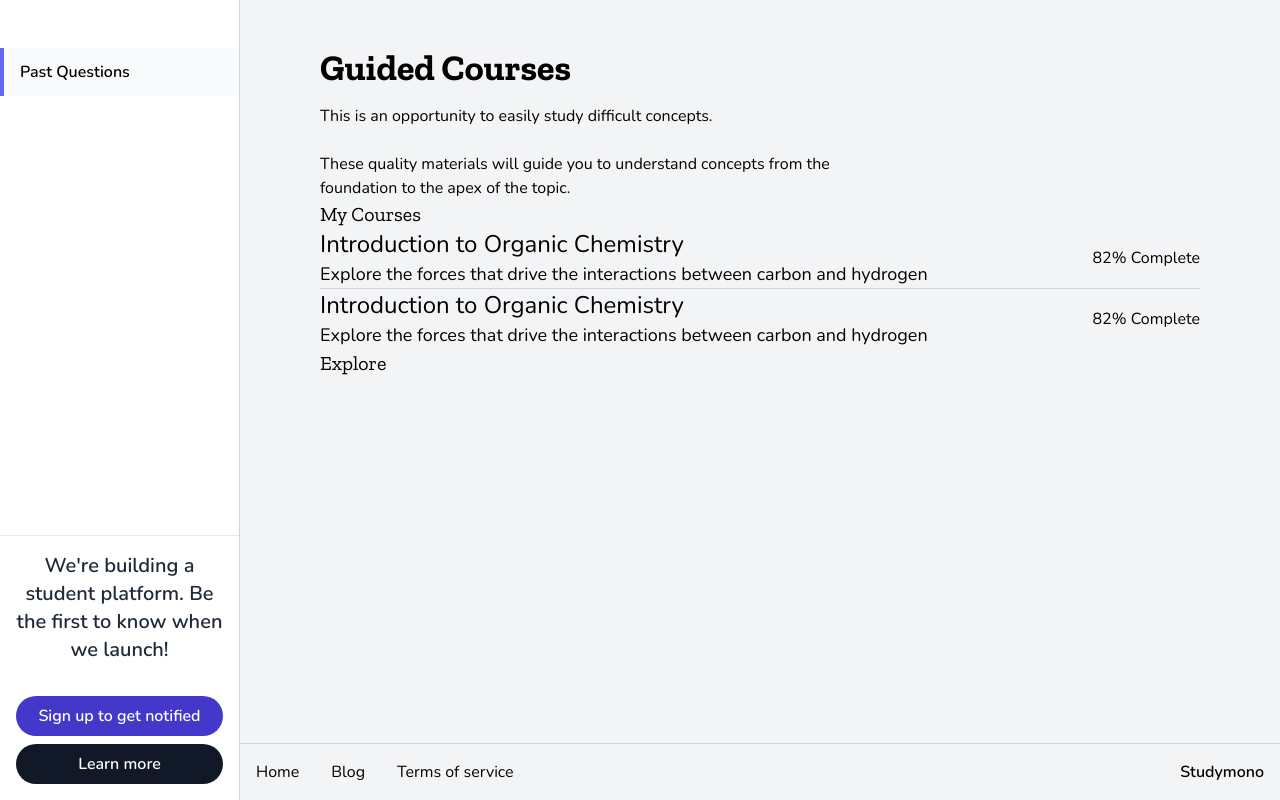
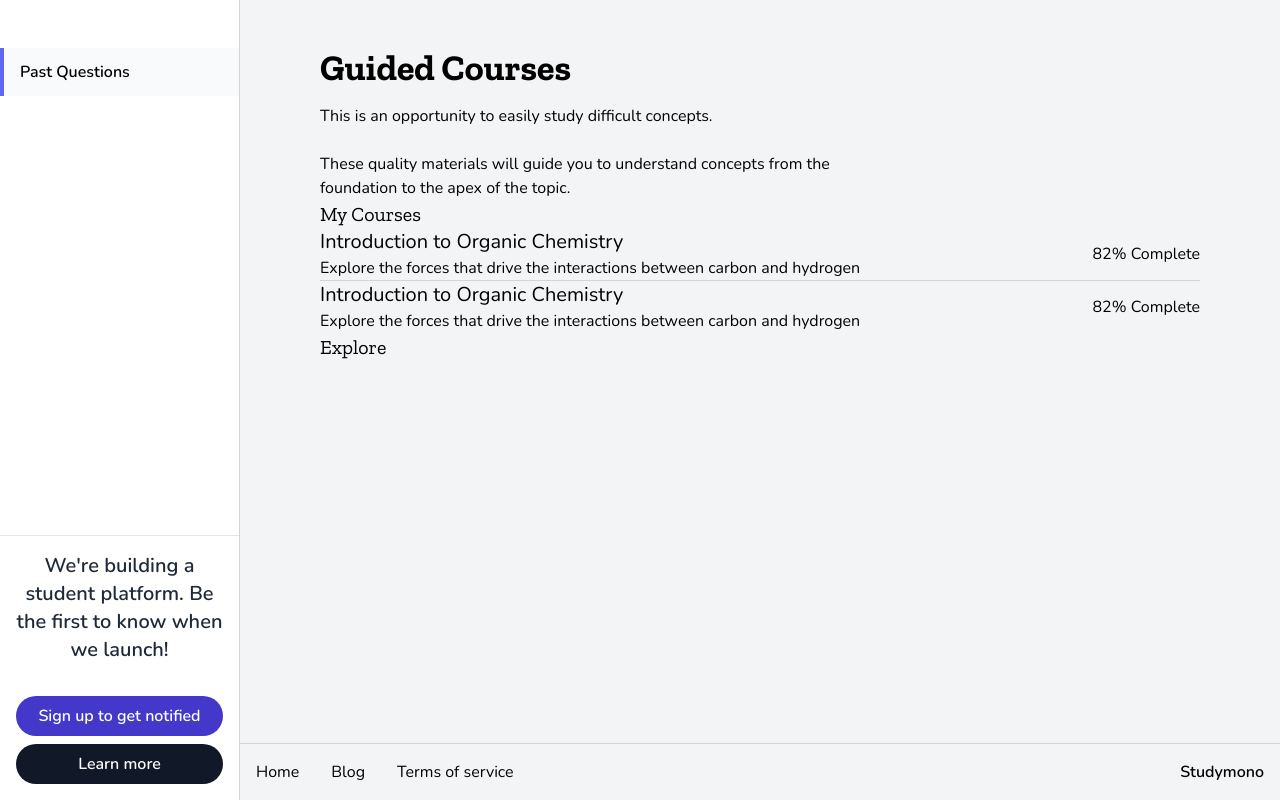
Before and after one commit to okezieuc/website, a Next.js app: page /learn in a window 1280 px wide. Built offline with nearby package versions, Linux system fonts and the light colour scheme; what @tailwindcss/typography would draw is missing.

Commit message:
resize text  in MyCoursesItem

```diff
--- a/components/courses/home/MyCoursesItem.js
+++ b/components/courses/home/MyCoursesItem.js
@@ -2,8 +2,8 @@ export default function MyCoursesItem() {
   return (
     <div className="flex items-center">
       <div className="1bg-blue-100 flex-1">
-        <div className="text-2xl">Introduction to Organic Chemistry</div>
-        <div className="text-lg">
+        <div className="text-xl">Introduction to Organic Chemistry</div>
+        <div className="text-md">
           Explore the forces that drive the interactions between carbon and
           hydrogen
         </div>
```
